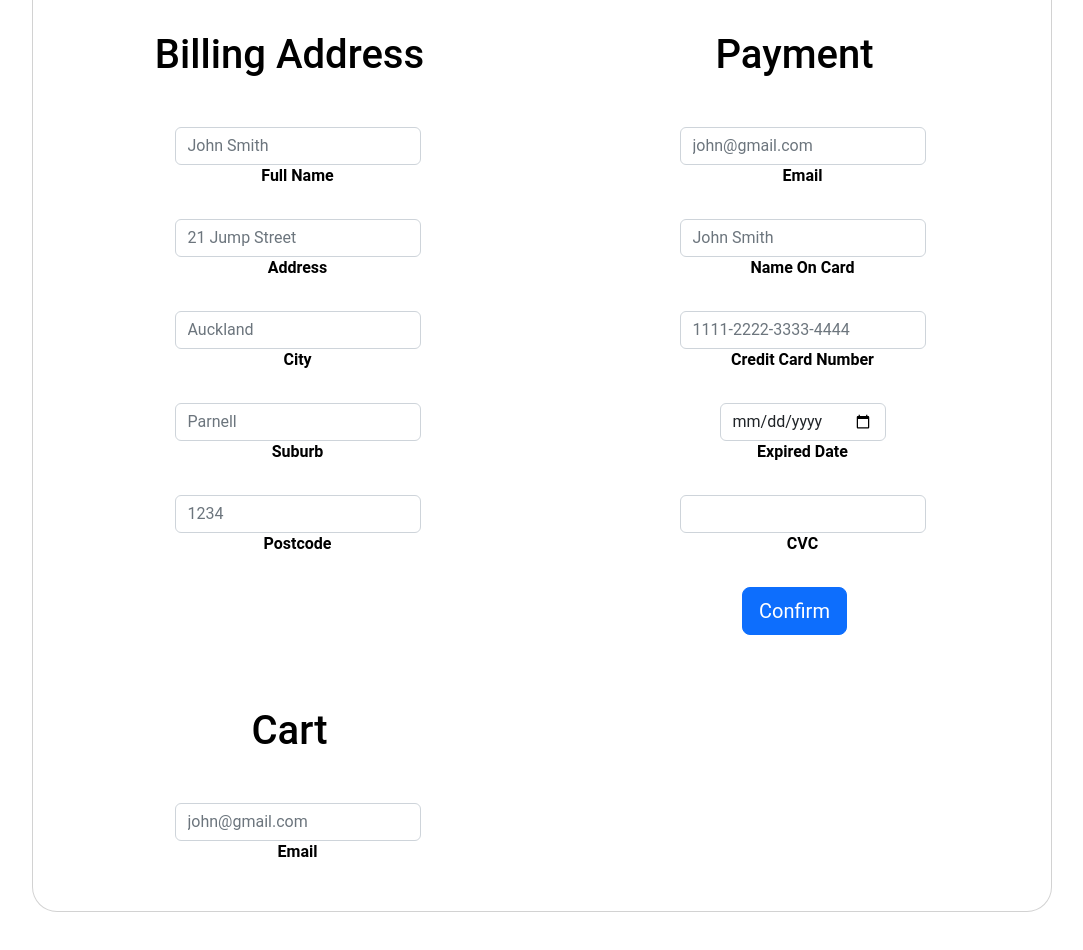
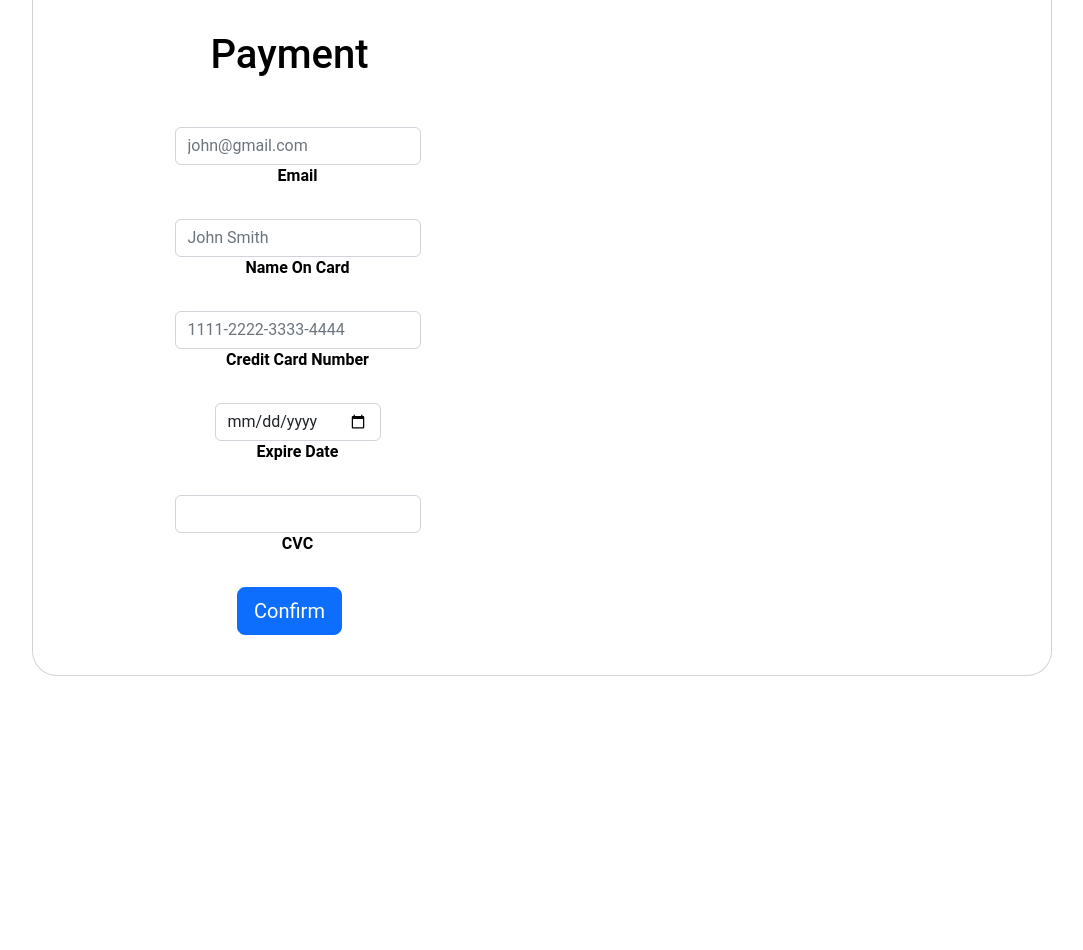
Before and after one commit to cheatchansovoth/SuperRock, a React (Create React App) app in the folder Super_Rock/frontend/: page /payment in a window 1280 px wide. Shown: the part 280-1230 px from the top of the page, without its empty margins (98-1181 px from the left). After the commit the page ends 1004 px from the top, so only its background shows below. Built offline with nearby package versions, Linux system fonts and the light colour scheme; the HTML template or start-up script is replaced by a standard one.

Commit message:
Update Payment

```diff
--- a/Super_Rock/frontend/src/Pages/Payment.js
+++ b/Super_Rock/frontend/src/Pages/Payment.js
@@ -23,20 +23,20 @@ const Payment=()=>
     const Formik=useFormik({
       initialValues:
       {
-        Email:"",
-        CreditHolderName: "",
-        CreditCardNumber: "",
-        ExpiredDate: "",
-        CVC: ""
+        email:"",
+        creditHolderName: "",
+        creditCardNumber: "",
+        expiredDate: "",
+        cvc: ""
       },validationSchema:basicSchema,
       onSubmit:(values)=>
       {
             Axios.post('http://localhost:5000/payment',{
-                Email:values.Email,
-                CreditHolderName:values.CreditHolderName,
-                CreditCardNumber:values.CreditCardNumber,
-                ExpiredDate:values.ExpiredDate,
-                CVC:values.CVC
+                email:values.email,
+                creditHolderName:values.creditHolderName,
+                creditCardNumber:values.creditCardNumber,
+                expiredDate:values.expiredDate,
+                cvc:values.cvc
 
           }).then(res=>navigate('/')
             ).catch(err=>{console.log(err);
@@ -53,7 +53,7 @@ const Payment=()=>
             <MDBRow>
 
               {/* Billing Address column */}
-              <MDBCol md='10' lg='6' className='order-2 order-lg-1 d-flex flex-column align-items-center'>
+              {/* <MDBCol md='10' lg='6' className='order-2 order-lg-1 d-flex flex-column align-items-center'>
               <h1 className='mt-5 mb-5'>Billing Address</h1>
                 <div className="d-flex flex-row align-items-center mb-4 ">
                   <MDBIcon fas icon="user me-3" size='lg'/>
@@ -81,12 +81,12 @@ const Payment=()=>
                 {Formik.errors.confirm && Formik.touched.confirm ? <p>{Formik.errors.confirm}</p>:null}
                 <div className="d-flex flex-row align-items-center mb-4">
                   <MDBIcon fas icon="key me-3" size='lg'/>
-                  <MDBInput label='Postcode' id='form4' type='text' name='CVC' maxlength='4' placeholder='1234' className={`${Formik.touched.confirm && Formik.errors.confirm}`} value={Formik.values.confirm} onChange={Formik.handleChange}
+                  <MDBInput label='Postcode' id='form4' type='text' name='cvc' maxlength='4' placeholder='1234' className={`${Formik.touched.confirm && Formik.errors.confirm}`} value={Formik.values.confirm} onChange={Formik.handleChange}
                   />
                 </div>
                 {Formik.errors.confirm && Formik.touched.confirm ? <p>{Formik.errors.confirm}</p>:null}
 
-              </MDBCol>
+              </MDBCol> */}
 
               {/* Payment column */}
 
@@ -94,50 +94,50 @@ const Payment=()=>
               <h1 className='mt-5 mb-5'>Payment</h1>
               <div className="d-flex flex-row align-items-center mb-4 ">
                   <MDBIcon fas icon="user me-3" size='lg'/>
-                  <MDBInput label='Email' id='form1' type='email' className={`w-100 ${Formik.touched.name && Formik.errors.name}`} name='Email' placeholder='john@gmail.com' value={Formik.values.name} onChange={Formik.handleChange}
+                  <MDBInput label='Email' id='form1' type='email' className={`w-100 ${Formik.touched.email && Formik.errors.email}`} name='email' placeholder='john@gmail.com' value={Formik.values.email} onChange={Formik.handleChange}
                   />
                 </div>
-                  {Formik.errors.name &&Formik.touched.name ? <p>{Formik.errors.name}</p>:null}
+                  {Formik.errors.email &&Formik.touched.email ? <p>{Formik.errors.email}</p>:null}
                 <div className="d-flex flex-row align-items-center mb-4">
                   <MDBIcon fas icon="envelope me-3" size='lg'/>
-                  <MDBInput label='Name On Card' id='form2' type='text' name='CreditHolderName' placeholder='John Smith' className={`${Formik.touched.email && Formik.errors.email}`} value={Formik.values.email}  onChange={Formik.handleChange}
+                  <MDBInput label='Name On Card' id='form2' type='text' name='creditHolderName' placeholder='John Smith' className={`${Formik.touched.creditHolderName && Formik.errors.creditHolderName}`} value={Formik.values.creditHolderName}  onChange={Formik.handleChange}
                   />
                 </div>
-                {Formik.errors.email && Formik.touched.email ? <p>{Formik.errors.email}</p>:null}
+                {Formik.errors.creditHolderName && Formik.touched.creditHolderName ? <p>{Formik.errors.creditHolderName}</p>:null}
                 <div className="d-flex flex-row align-items-center mb-4">
                   <MDBIcon fas icon="lock me-3" size='lg'/>
-                  <MDBInput label='Credit Card Number' id='form3' type='password' name='CreditCardNumber' maxlength='12' placeholder="1111-2222-3333-4444" className={`${Formik.touched.password && Formik.errors.password}`} value={Formik.values.password} onChange={Formik.handleChange}
+                  <MDBInput label='Credit Card Number' id='form3' type='password' name='creditCardNumber' maxlength='12' placeholder="1111-2222-3333-4444" className={`${Formik.touched.creditCardNumber && Formik.errors.creditCardNumber}`} value={Formik.values.creditCardNumber} onChange={Formik.handleChange}
                   />
                 </div>
-                {Formik.errors.password && Formik.touched.password ? <p>{Formik.errors.password}</p>:null}
+                {Formik.errors.creditCardNumber && Formik.touched.creditCardNumber ? <p>{Formik.errors.creditCardNumber}</p>:null}
                 <div className="d-flex flex-row align-items-center mb-4">
                   <MDBIcon fas icon="key me-3" size='lg'/>
-                  <MDBInput label='Expired Date' id='form4' type='date' name='ExpiredDate' className={`${Formik.touched.confirm && Formik.errors.confirm}`} value={Formik.values.confirm} onChange={Formik.handleChange}
+                  <MDBInput label='Expire Date' id='form4' type='date' name='expiredDate' className={`${Formik.touched.expiredDate && Formik.errors.expiredDate}`} value={Formik.values.expiredDate} onChange={Formik.handleChange}
                   />
                 </div>
-                {Formik.errors.confirm && Formik.touched.confirm ? <p>{Formik.errors.confirm}</p>:null}
+                {Formik.errors.expiredDate && Formik.touched.expiredDate ? <p>{Formik.errors.expiredDate}</p>:null}
                 <div className="d-flex flex-row align-items-center mb-4">
                   <MDBIcon fas icon="key me-3" size='lg'/>
-                  <MDBInput label='CVC' id='form4' type='password' name='CVC' maxlength='3' className={`${Formik.touched.confirm && Formik.errors.confirm}`} value={Formik.values.confirm} onChange={Formik.handleChange}
+                  <MDBInput label='CVC' id='form5' type='password' name='cvc' maxlength='3' className={`${Formik.touched.cvc && Formik.errors.cvc}`} value={Formik.values.cvc} onChange={Formik.handleChange}
                   />
                 </div>
-                {Formik.errors.confirm && Formik.touched.confirm ? <p>{Formik.errors.confirm}</p>:null}
+                {Formik.errors.cvc && Formik.touched.cvc ? <p>{Formik.errors.cvc}</p>:null}
                 <MDBBtn className='mb-4' size='lg' type="submit">Confirm</MDBBtn>
 
               </MDBCol>
 
               {/* Cart column */}
 
-              <MDBCol md='10' lg='6' className='order-1 order-lg-2 d-flex flex-column align-items-center'>
+              {/* <MDBCol md='10' lg='6' className='order-1 order-lg-2 d-flex flex-column align-items-center'>
               <h1 className='mt-5 mb-5'>Cart</h1>
               <div className="d-flex flex-row align-items-center mb-4 ">
                   <MDBIcon fas icon="user me-3" size='lg'/>
-                  <MDBInput label='Email' id='form1' type='email' className={`w-100 ${Formik.touched.name && Formik.errors.name}`} name='Email' placeholder='john@gmail.com' value={Formik.values.name} onChange={Formik.handleChange}
+                  <MDBInput label='email' id='form1' type='text' className={`w-100 ${Formik.touched.name && Formik.errors.name}`} name='email' placeholder='john@gmail.com' value={Formik.values.name} onChange={Formik.handleChange}
                   />
                 </div>
                   {Formik.errors.name &&Formik.touched.name ? <p>{Formik.errors.name}</p>:null}
 
-              </MDBCol>
+              </MDBCol> */}
 
             </MDBRow>
             </form>
```
Also changed, not shown: 2 other files (tests, documents, lock files or other folders).
